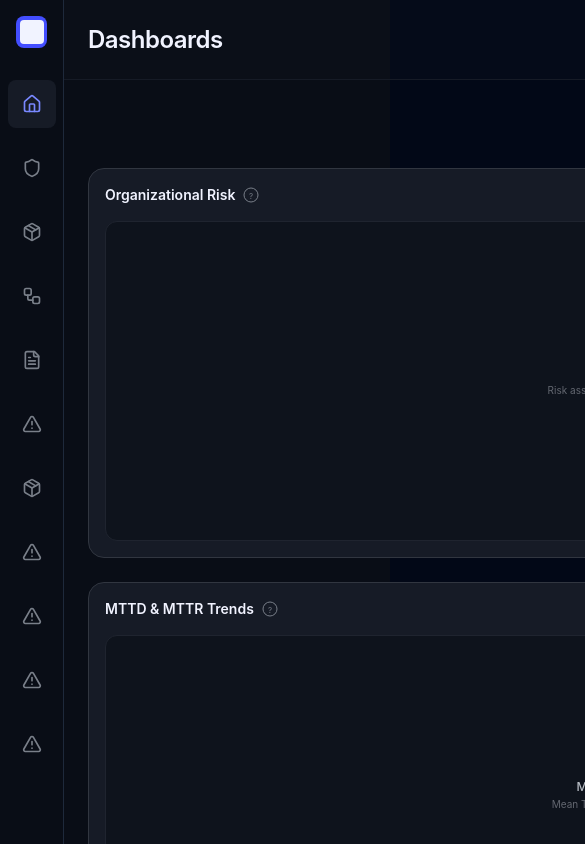
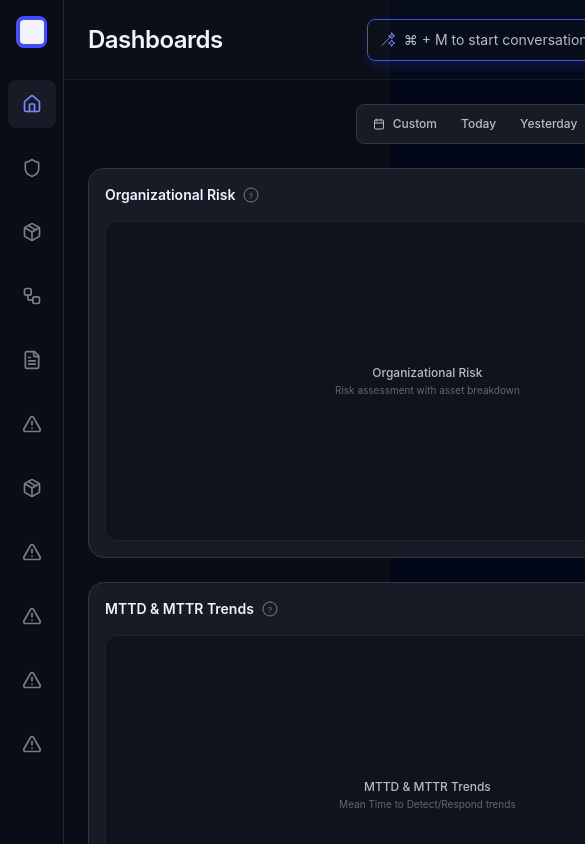
Before and after one commit to abdulmajeed33/react-trial, a React (Vite) app: page / in a window 390 px wide. Shown: the top 844 px of the page, 585 px wide, since content can reach past the window. Built offline with nearby package versions, Linux system fonts and the light colour scheme.

Commit message:
Remove fixed width and max width styles from Header component for improved responsiveness.

```diff
--- a/src/components/layout/Header.tsx
+++ b/src/components/layout/Header.tsx
@@ -7,8 +7,6 @@ export function Header() {
       style={{
         background: 'rgba(22, 27, 38, 0.16)',
         borderBottom: '1px solid #161B26',
-        width: '1152px',
-        maxWidth: '100%'
       }}
     >
       {/* Page Title */}
```
